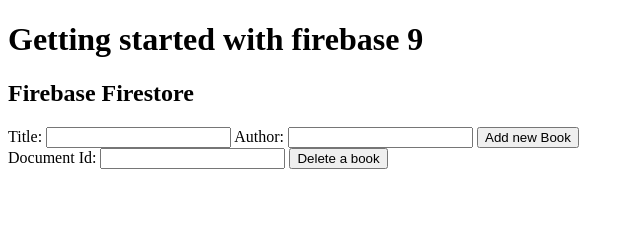
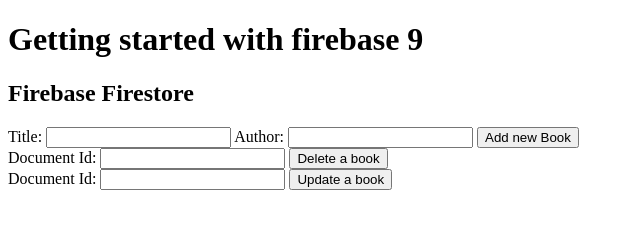
Before and after one commit to otiteakpofure/Backend-Configuration-using-firebase-9-, a website: page dist/index.html in a window 1280 px wide. Shown: the whole page, without its empty margins (0-640 px from the left). Drawn offline with Linux system fonts and the light colour scheme; no server answers.

Commit message:
added all firebase components except authentication for users and email adddresses

```diff
--- a/dist/index.html
+++ b/dist/index.html
@@ -25,6 +25,13 @@
         <button> Delete a book</button>
     </form>
 
+    <form class="update">
+        <label for="id">Document Id:</label>
+        <input type="text" name="id" required>
+        <button> Update a book</button>
+    </form>
+
+
 
     <script src="bundle.js"></script>
 </body>
```
